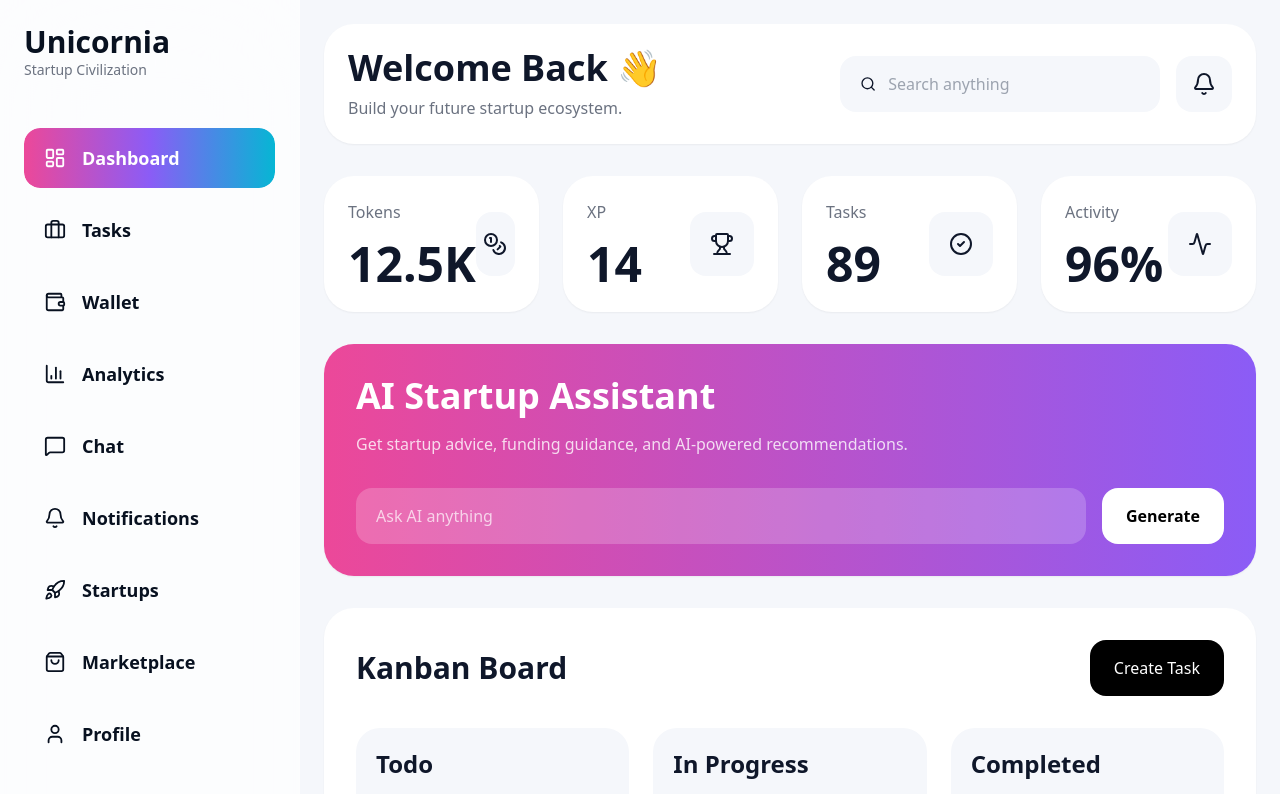
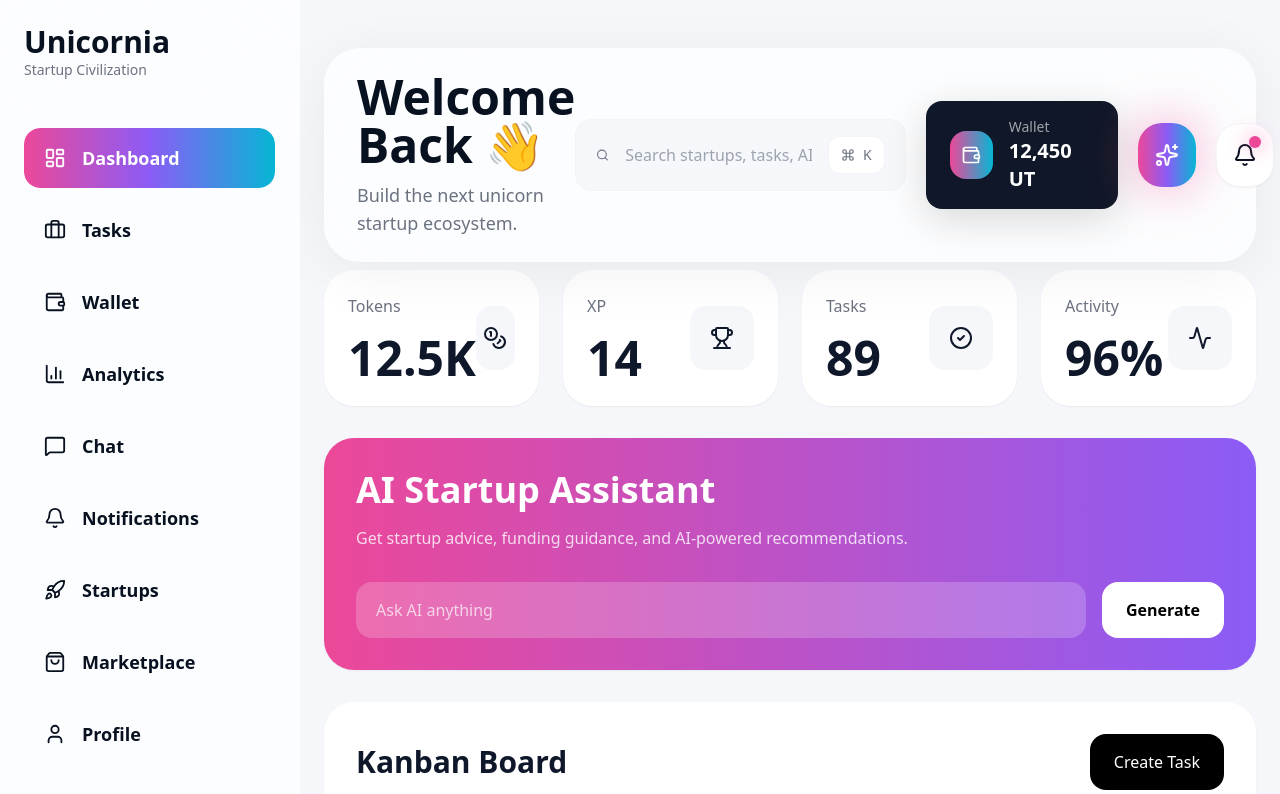
Before and after one commit to AnkitYadavnadaura/Unicornia, a Next.js app: page /dashboard in a window 1280 px wide. Shown: the top 794 px of the page. Built offline with nearby package versions, Linux system fonts and the light colour scheme; no server answers.

Commit message:
Update Topbar.tsx

```diff
--- a/src/app/dashboard/Topbar.tsx
+++ b/src/app/dashboard/Topbar.tsx
@@ -1,34 +1,146 @@
+// /app/dashboard/Topbar.tsx
+
 'use client'
 
-import { Bell, Search } from 'lucide-react'
+import { motion } from 'framer-motion'
+
+import {
+  Bell,
+  Search,
+  Sparkles,
+  Wallet,
+  Command,
+} from 'lucide-react'
 
 export default function Topbar() {
   return (
-    <div className="bg-white rounded-[30px] p-6 flex items-center justify-between shadow-sm">
+    <motion.div
+      initial={{
+        opacity: 0,
+        y: -20,
+      }}
+      animate={{
+        opacity: 1,
+        y: 0,
+      }}
+      className="sticky top-6 z-40"
+    >
+      <div className="rounded-[36px] bg-white/70 backdrop-blur-3xl border border-white/30 px-8 py-6 shadow-[0_10px_60px_rgba(0,0,0,0.06)]">
+
+        <div className="flex items-center justify-between">
+
+          {/* LEFT */}
           <div>
-        <h2 className="text-4xl font-black">
+            <h1 className="text-5xl font-black text-[#081120]">
               Welcome Back 👋
-        </h2>
+            </h1>
 
-        <p className="text-gray-500 mt-2">
-          Build your future startup ecosystem.
+            <p className="text-gray-500 mt-3 text-lg">
+              Build the next unicorn startup ecosystem.
             </p>
           </div>
 
-      <div className="flex items-center gap-4">
-        <div className="flex items-center gap-3 bg-[#f5f7fb] rounded-2xl px-5 py-4 w-[320px]">
-          <Search size={18} />
+          {/* RIGHT */}
+          <div className="flex items-center gap-5">
+
+            {/* SEARCH */}
+            <motion.div
+              whileHover={{
+                scale: 1.02,
+              }}
+              className="hidden xl:flex items-center gap-4 rounded-2xl bg-[#f5f7fb] px-5 py-4 w-[360px] border border-gray-100"
+            >
+              <Search
+                size={20}
+                className="text-gray-500"
+              />
 
               <input
-            placeholder="Search anything"
-            className="bg-transparent outline-none w-full"
+                type="text"
+                placeholder="Search startups, tasks, AI..."
+                className="bg-transparent outline-none w-full text-[#081120]"
               />
+
+              <div className="flex items-center gap-2 rounded-xl bg-white px-3 py-2 border border-gray-100 text-sm text-gray-500">
+                <Command size={14} />
+
+                K
+              </div>
+            </motion.div>
+
+            {/* TOKENS */}
+            <motion.div
+              whileHover={{
+                y: -3,
+              }}
+              className="flex items-center gap-4 rounded-2xl bg-gradient-to-r from-[#0f172a] to-[#111827] px-6 py-4 text-white shadow-[0_10px_40px_rgba(0,0,0,0.15)]"
+            >
+              <div className="w-12 h-12 rounded-2xl bg-gradient-to-r from-pink-500 to-cyan-500 flex items-center justify-center">
+                <Wallet size={20} />
               </div>
 
-        <button className="w-14 h-14 rounded-2xl bg-[#f5f7fb] flex items-center justify-center">
-          <Bell />
-        </button>
+              <div>
+                <p className="text-white/60 text-sm">
+                  Wallet
+                </p>
+
+                <h3 className="text-xl font-black">
+                  12,450 UT
+                </h3>
+              </div>
+            </motion.div>
+
+            {/* AI */}
+            <motion.button
+              whileHover={{
+                scale: 1.05,
+                rotate: 3,
+              }}
+              whileTap={{
+                scale: 0.95,
+              }}
+              className="w-16 h-16 rounded-[24px] bg-gradient-to-r from-pink-500 via-violet-500 to-cyan-500 flex items-center justify-center text-white shadow-[0_0_50px_rgba(236,72,153,0.45)]"
+            >
+              <Sparkles />
+            </motion.button>
+
+            {/* NOTIFICATION */}
+            <motion.button
+              whileHover={{
+                scale: 1.05,
+              }}
+              whileTap={{
+                scale: 0.95,
+              }}
+              className="relative w-16 h-16 rounded-[24px] bg-white border border-gray-100 flex items-center justify-center shadow-sm"
+            >
+              <Bell className="text-[#081120]" />
+
+              <div className="absolute top-3 right-3 w-3 h-3 rounded-full bg-pink-500 shadow-[0_0_20px_rgba(236,72,153,0.8)]"></div>
+            </motion.button>
+
+            {/* PROFILE */}
+            <motion.div
+              whileHover={{
+                scale: 1.03,
+              }}
+              className="flex items-center gap-4 rounded-[24px] bg-white border border-gray-100 px-5 py-3 shadow-sm cursor-pointer"
+            >
+              <div className="w-14 h-14 rounded-2xl bg-gradient-to-r from-pink-500 to-cyan-500"></div>
+
+              <div className="hidden xl:block">
+                <h3 className="font-black text-[#081120]">
+                  Ankit Yadav
+                </h3>
+
+                <p className="text-gray-500 text-sm">
+                  AI Founder
+                </p>
+              </div>
+            </motion.div>
           </div>
         </div>
+      </div>
+    </motion.div>
   )
 }
```
Lines whose indentation alone changed are shown as unchanged.
